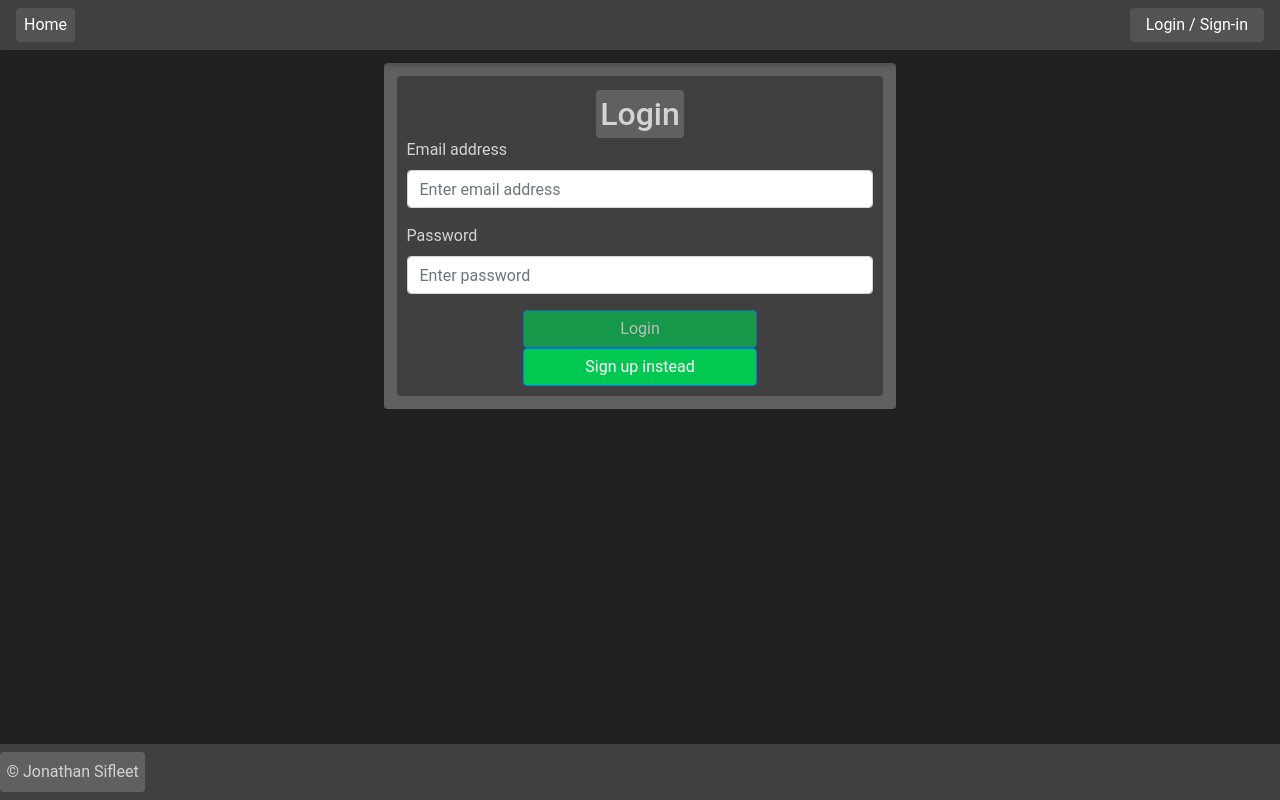
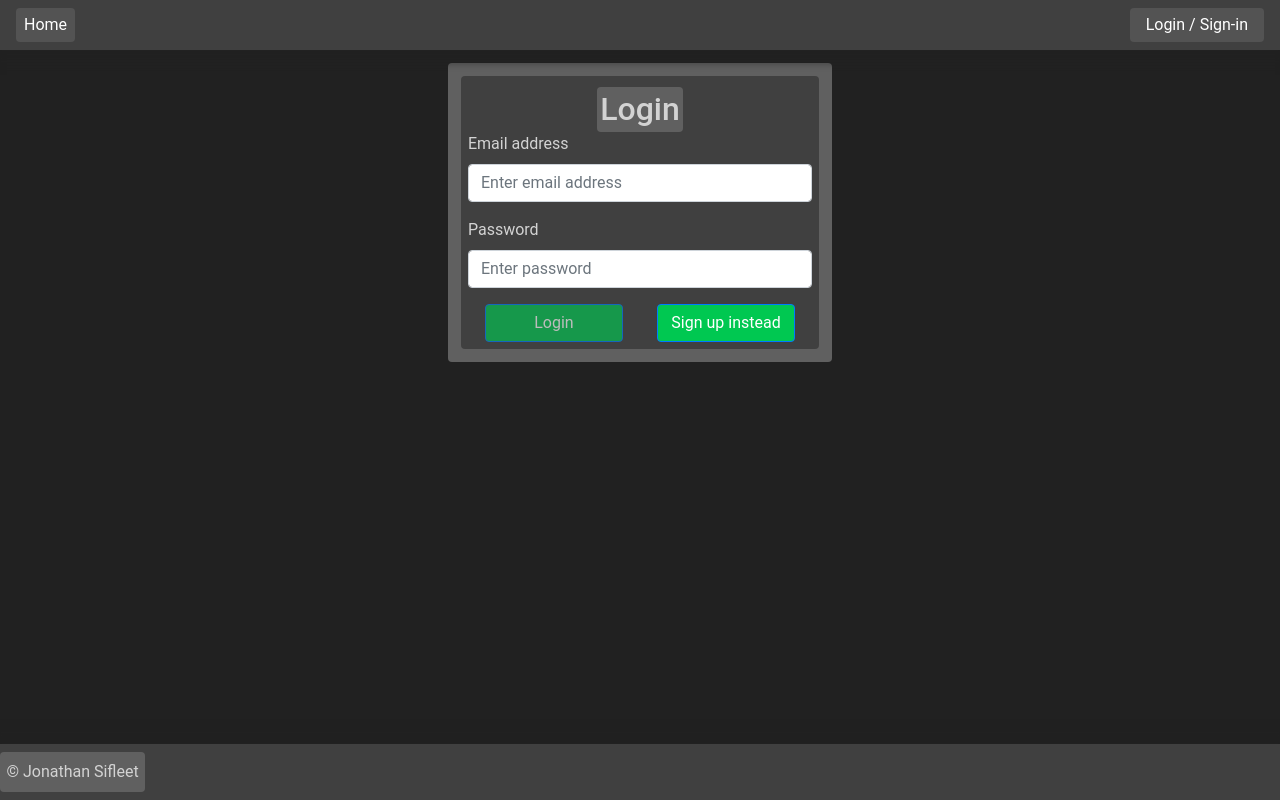
Before and after one commit to JonathanMSifleet/CritickerOverhaul, an Angular app: page /auth in a window 1280 px wide. Built offline with nearby package versions, Linux system fonts and the light colour scheme.

Commit message:
Improve display of auth page

```diff
--- a/src/app/pages/auth/auth.component.css
+++ b/src/app/pages/auth/auth.component.css
@@ -2,7 +2,7 @@
 	background-color: var(--container-light);
 	margin: 0 auto;
 	padding: 1%;
-	width: 40vw;
+	width: 30vw;
 	height: auto;
 	overflow: hidden;
 }
@@ -42,7 +42,10 @@
 
 #loginButton, #signupButton, #switchButton {
 	background-color: var(--buttonBackground) !important;
-	margin: 0 auto;
-	width: 50%;
+  margin: 0 auto;
+  float: left;
+  margin-left: 5%;
+  margin-right: 5%;
+	width: 40%;
 	display: block;
 }
--- a/src/app/pages/auth/auth.component.html
+++ b/src/app/pages/auth/auth.component.html
@@ -42,6 +42,12 @@
         [disabled]="!signInForm.form.valid"
       >
         Login
+      </button>
+      <button
+        id="switchButton"
+        class="btn btn-primary"
+        (click)="switchMode()">
+        {{isLoginMode ? 'Sign up instead' : 'Log in instead'}}
       </button>
     </form>
   </ng-container>
@@ -116,12 +122,13 @@
       >
         Sign up
       </button>
+      <button
+        id="switchButton"
+        class="btn btn-primary"
+        (click)="switchMode()">
+        {{isLoginMode ? 'Sign up instead' : 'Log in instead'}}
+      </button>
     </form>
   </ng-container>
-  <button
-  id="switchButton"
-  class="btn btn-primary"
-  (click)="switchMode()">
-{{isLoginMode ? 'Sign up instead' : 'Log in instead'}}    </button>
   </div>
 </div>
```
